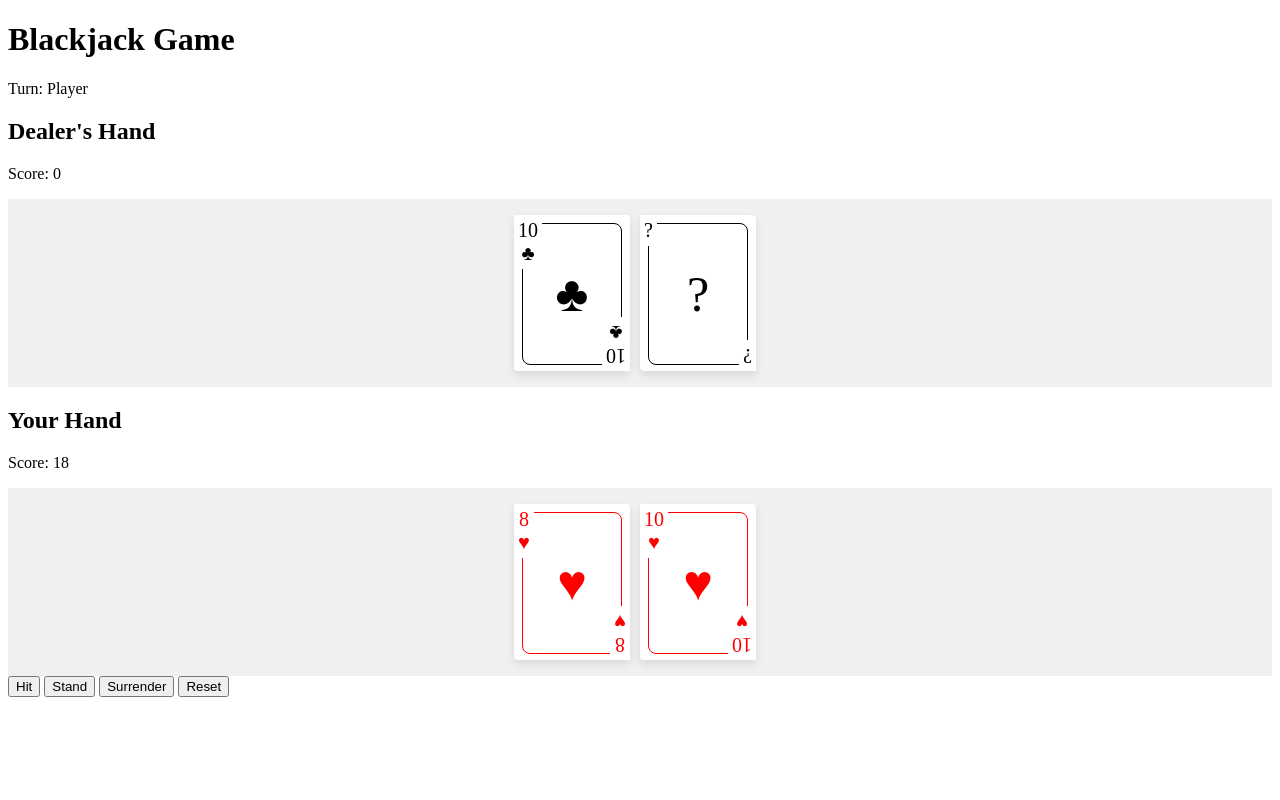
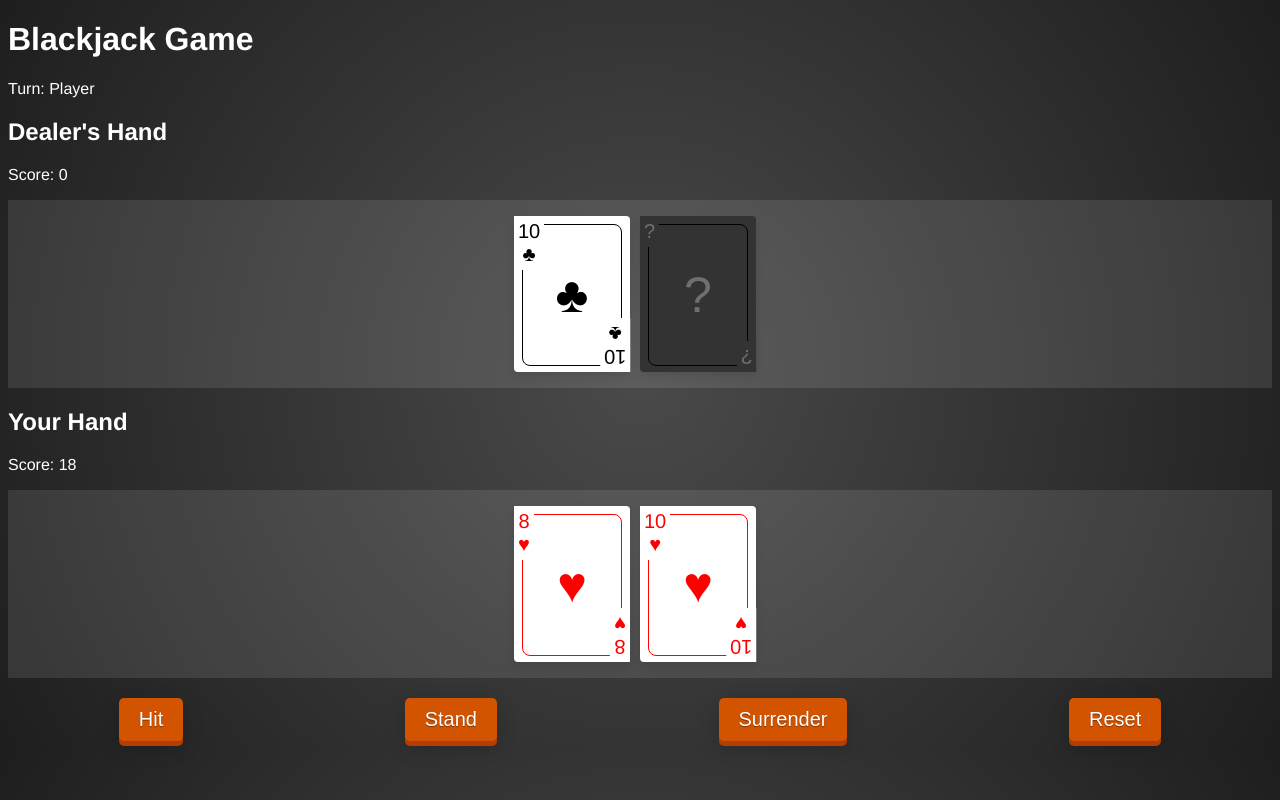
Before and after one commit to cadrimiranda/blackjack, a website with bundled scripts: page index.html in a window 1280 px wide. Both pictures are taken after a click on the button "Start Game". Built offline with nearby package versions, Linux system fonts and the light colour scheme.

Commit message:
feat: add some game style

```diff
--- a/styles.css
+++ b/styles.css
@@ -1,3 +1,9 @@
+body {
+    background: radial-gradient(circle, #4a4a4a, #1e1e1e);
+    color: #fff;
+    font-family: 'Helvetica Neue', sans-serif;
+}
+
 ul, li {
     list-style-type: none;
 }
@@ -7,24 +13,24 @@ ul, li {
     justify-content: center;
     align-items: center;
     margin: 0;
-    background-color: #f0f0f0;
+    background: rgba(255, 255, 255, 0.1);
 }
 
 .card {
     position: relative;
     padding: 8px;
-    width: 100px;  /* Width of the card */
-    height: 140px; /* Height of the card */
+    width: 100px;
+    height: 140px;
     background-color: white;
     margin-right: 10px;
 
-    border-radius: 4px; /* Rounded corners */
-    box-shadow: 0 4px 8px rgba(0,0,0,0.1); /* Subtle shadow for 3D effect */
+    border-radius: 4px;
+    box-shadow: 0 4px 8px rgba(0,0,0,0.1);
 }
 
 .card-content {
-    border: 1px solid #000; /* Black border around the card */
-    border-radius: 8px; /* Rounded corners */
+    border: 1px solid #000;
+    border-radius: 8px;
     height: 100%;
     display: flex;
     align-items: center;
@@ -55,7 +61,7 @@ ul, li {
 .bottom-right {
     bottom: 0;
     right: 0;
-    transform: rotate(180deg); /* Rotate the bottom symbol to mimic real card styling */
+    transform: rotate(180deg);
 }
 
 .Spades, .Clubs {
@@ -73,3 +79,61 @@ ul, li {
 .Hearts .card-content, .Diamonds .card-content {
     border-color: red;
 }
+
+.card-hidden, .card-hidden .suit {
+    background-color: #333;
+    color: #706f6f;
+}
+
+.card-hidden .card-content {
+    color: #706f6f;
+}
+
+.player-actions {
+    display: flex;
+    justify-content: space-around;
+    align-items: center;
+    margin-top: 20px;
+}
+
+.action-button {
+    padding: 10px 20px;
+    font-size: 20px;
+    font-family: 'Arial', sans-serif;
+    color: #fff;
+    background-color: #d35400;
+    border: none;
+    border-radius: 5px;
+    box-shadow: 0 5px #b33e00, 0 6px 20px rgba(0, 0, 0, 0.19);
+    text-shadow: 0 1px 1px rgba(0, 0, 0, 0.4);
+    outline: none;
+    cursor: pointer;
+    position: relative;
+    overflow: hidden;
+    transition: transform 0.1s ease-in-out;
+}
+
+.action-button::before {
+    content: '';
+    position: absolute;
+    top: -50%;
+    left: -50%;
+    right: -50%;
+    bottom: -50%;
+    background-color: rgba(255, 255, 255, 0.2);
+    border-radius: 50%;
+    transform: scale(0);
+    transition: transform 0.5s;
+}
+
+.action-button:hover::before {
+    transform: scale(4);
+}
+
+.action-button:active {
+    transform: scale(0.95);
+}
+
+.action-button:focus {
+    box-shadow: 0 0 0 2px rgba(255, 255, 255, 0.8), 0 0 0 4px #d35400;
+}
```
